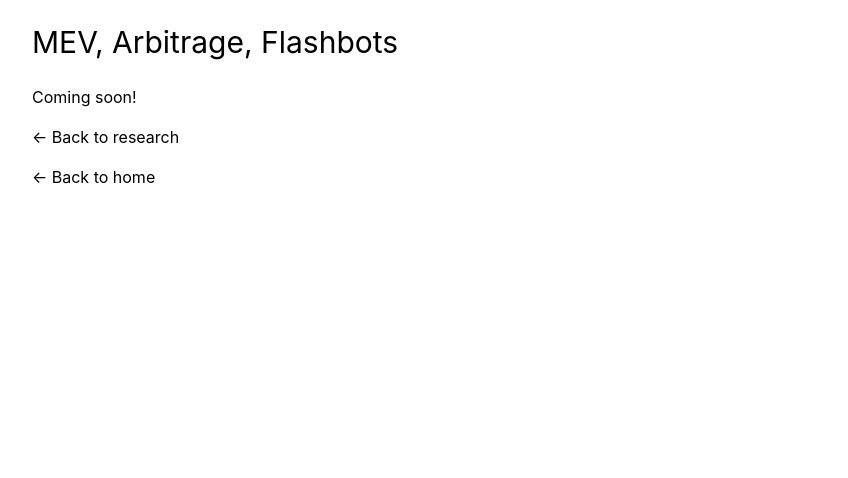
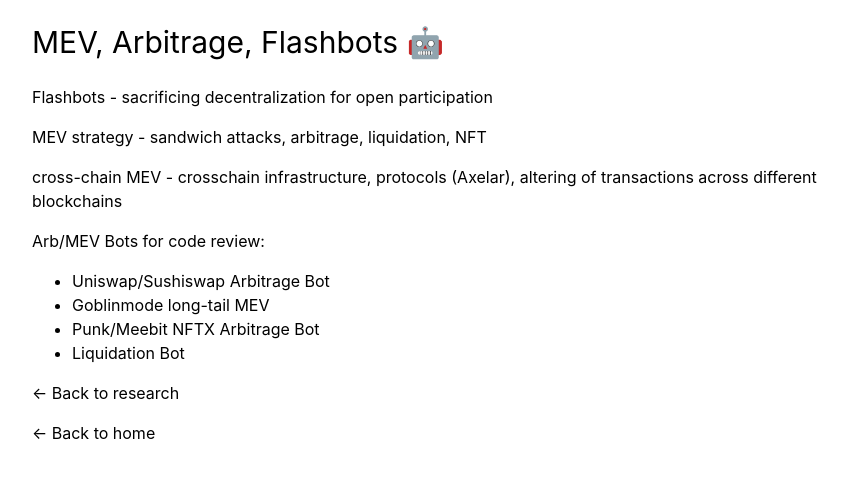
Before and after one commit to eddy-guo/eddyguo-website, a Next.js app: page /research/MEV in a window 1280 px wide. Shown: the top 478 px of the page, without its empty margins (204-1052 px from the left). Built offline with nearby package versions, Linux system fonts and the light colour scheme.

Commit message:
css classes, blog update

```diff
--- a/pages/projects/arbitragebot.js
+++ b/pages/projects/arbitragebot.js
@@ -13,7 +13,7 @@
       </h1>
       <p>Coming soon!</p>
       <ul className="bottom">
-        <li>
+        <li className="button">
           <Link href="/projects">
             <a className="nocolor">&#8592; Back to projects</a>
           </Link>
--- a/pages/research.js
+++ b/pages/research.js
@@ -19,12 +19,12 @@
         my best to update this page whenever I learn something new &#128526;
       </p>
       <ul className="bottom">
-        <li>
+        <li className="button">
           <Link href="/research/MEV">
             <a>MEV</a>
           </Link>
         </li>
-        <li>
+        <li className="button">
           <Link href="/research/on-chain-analytics">
             <a>On-Chain Analytics</a>
           </Link>
--- a/pages/research/MEV.js
+++ b/pages/research/MEV.js
@@ -7,10 +7,38 @@
       <Head>
         <title>MEV | Eddy Guo</title>
       </Head>
-      <h1>MEV, Arbitrage, Flashbots</h1>
-      <p>Coming soon!</p>
+      <h1>MEV, Arbitrage, Flashbots &#129302;</h1>
+      <p>Flashbots - sacrificing decentralization for open participation</p>
+      <p>MEV strategy - sandwich attacks, arbitrage, liquidation, NFT</p>
+      <p>
+        cross-chain MEV - crosschain infrastructure, protocols (Axelar),
+        altering of transactions across different blockchains
+      </p>
+      <p>Arb/MEV Bots for code review:</p>
+      <ul>
+        <li>
+          <Link href="https://github.com/6eer/uniswap-sushiswap-arbitrage-bot">
+            <a className="nocolor" target="_blank">Uniswap/Sushiswap Arbitrage Bot</a>
+          </Link>
+        </li>
+        <li>
+          <Link href="https://github.com/Anish-Agnihotri/goblinmode">
+            <a className="nocolor" target="_blank">Goblinmode long-tail MEV</a>
+          </Link>
+        </li>
+        <li>
+          <Link href="https://github.com/Anish-Agnihotri/punk-nftx-meebit-arb">
+            <a className="nocolor" target="_blank">Punk/Meebit NFTX Arbitrage Bot</a>
+          </Link>
+        </li>
+        <li>
+          <Link href="https://github.com/fxfactorial/liquidation-bot-fall-2020">
+            <a className="nocolor" target="_blank">Liquidation Bot</a>
+          </Link>
+        </li>
+      </ul>
       <ul className="bottom">
-        <li>
+        <li className="button">
           <Link href="/research">
             <a className="nocolor">&#8592; Back to research</a>
           </Link>
--- a/pages/research/on-chain-analytics.js
+++ b/pages/research/on-chain-analytics.js
@@ -10,7 +10,7 @@
       <h1>On-Chain Analytics (Dune, Parsec)</h1>
       <p>Coming soon!</p>
       <ul className="bottom">
-        <li>
+        <li className="button">
           <Link href="/research">
             <a className="nocolor">&#8592; Back to research</a>
           </Link>
--- a/pages/writing.js
+++ b/pages/writing.js
@@ -10,14 +10,14 @@
       </Head>
       <h1>Writing Pieces</h1>
       <p>
-        <p style={{color:"#091930", opacity:"0.5"}}>"Writing is timeless" - Anish Agnihotri</p>
+        <p style={{color:"#091930", opacity:"0.6"}}>"Writing is timeless" - Anish Agnihotri</p>
         As I progress through college and the rest of my life, I will explore
         various career paths, meet many people, and understand more about
         myself. Keeping track of interesting events and what I learned would be
         pretty rewarding to look back on in the future.
       </p>
       <ul className="bottom">
-        <li>
+        <li className="button">
           <Link href="/writing/hard-work-talent">
             <a>Hard Work vs. Talent</a>
           </Link>
--- a/pages/writing/hard-work-talent.js
+++ b/pages/writing/hard-work-talent.js
@@ -10,7 +10,7 @@
       <h1>Hard Work vs. Talent - A cup-stacking case study</h1>
       <p>Coming soon!</p>
       <ul className="bottom">
-        <li>
+        <li className="button">
           <Link href="/writing">
             <a className="nocolor">&#8592; Back to writing</a>
           </Link>
--- a/styles/global.css
+++ b/styles/global.css
@@ -28,6 +28,10 @@
   background-color: #CCCCFF;
 }
 
+.nocolor {
+  background-color: transparent;
+}
+
 a:visited {
   text-decoration: none;
 }
@@ -41,12 +45,12 @@
   font-weight: normal;
 }
 
-li {
+.button {
   display: inline-block;
   padding-right: 10px;
 }
 
-ul {
+.top {
   padding: 0;
   list-style-type: none;
   text-align: right;
```
Also changed, not shown: pages/index.js (+8 -8 lines), pages/projects.js (+5 -8 lines).
